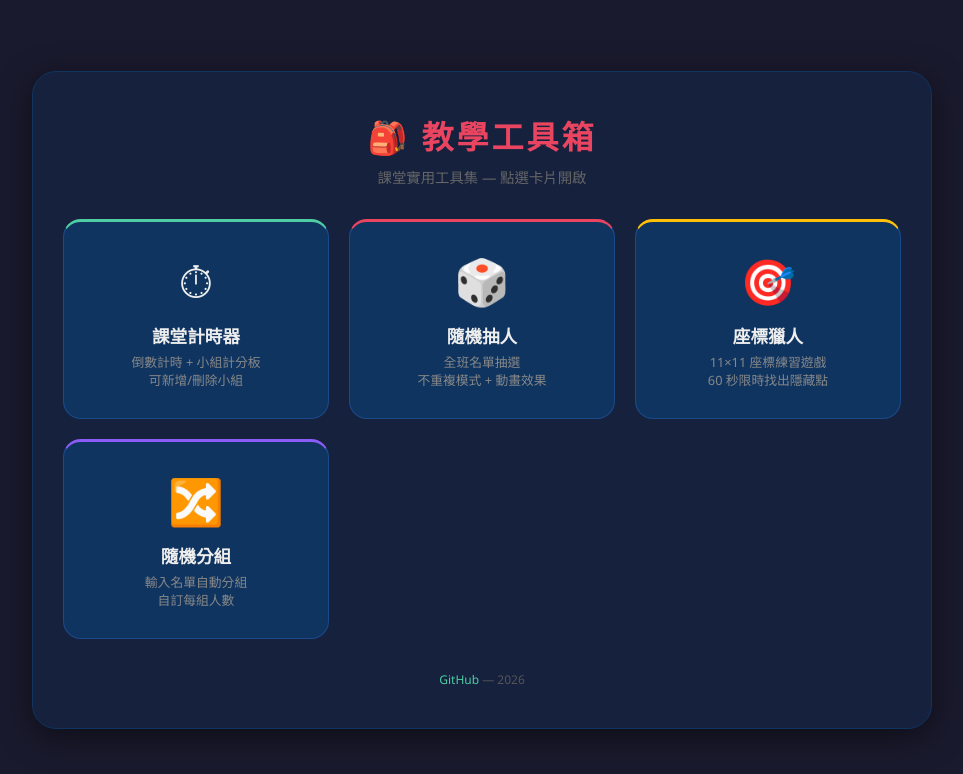
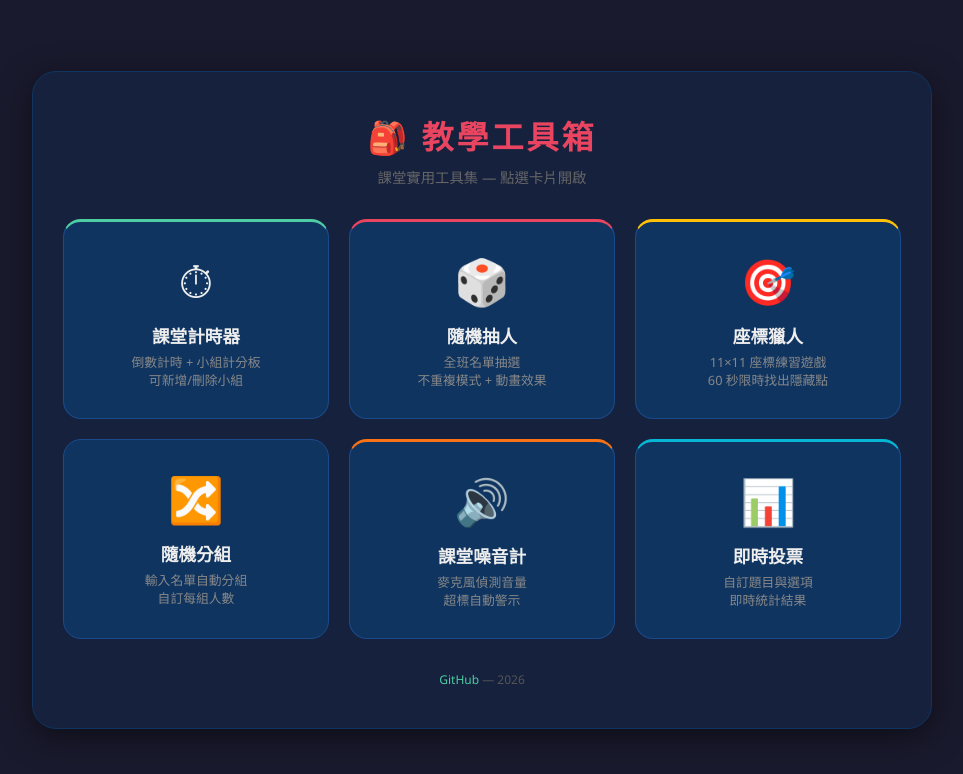
Before and after one commit to jychun2005/teaching-toolkit-2026, a plain HTML site: page index.html in a window 1280 px wide. Shown: the whole page, without its empty margins (158-1121 px from the left). Drawn offline with Linux system fonts and the light colour scheme.

Commit message:
更新首頁 + CLAUDE.md 新增2工具

```diff
--- a/index.html
+++ b/index.html
@@ -63,7 +63,8 @@
   .tool-card:nth-child(1) { border-top: 3px solid #4ecca3; }
   .tool-card:nth-child(2) { border-top: 3px solid #e94560; }
   .tool-card:nth-child(3) { border-top: 3px solid #ffc107; }
-  .tool-card:nth-child(4) { border-top: 3px solid #8b5cf6; }
+  .tool-card:nth-child(5) { border-top: 3px solid #f97316; }
+  .tool-card:nth-child(6) { border-top: 3px solid #06b6d4; }
 
   .footer { text-align: center; color: #555; font-size: .75rem; }
   .footer a { color: #4ecca3; text-decoration: none; }
@@ -100,6 +101,18 @@
       <div class="name">隨機分組</div>
       <div class="desc">輸入名單自動分組<br>自訂每組人數</div>
     </a>
+
+    <a class="tool-card" href="tools/noise-meter/">
+      <div class="icon">🔊</div>
+      <div class="name">課堂噪音計</div>
+      <div class="desc">麥克風偵測音量<br>超標自動警示</div>
+    </a>
+
+    <a class="tool-card" href="tools/live-poll/">
+      <div class="icon">📊</div>
+      <div class="name">即時投票</div>
+      <div class="desc">自訂題目與選項<br>即時統計結果</div>
+    </a>
   </div>
 
   <div class="footer">
```
Also changed, not shown: 1 other file.
